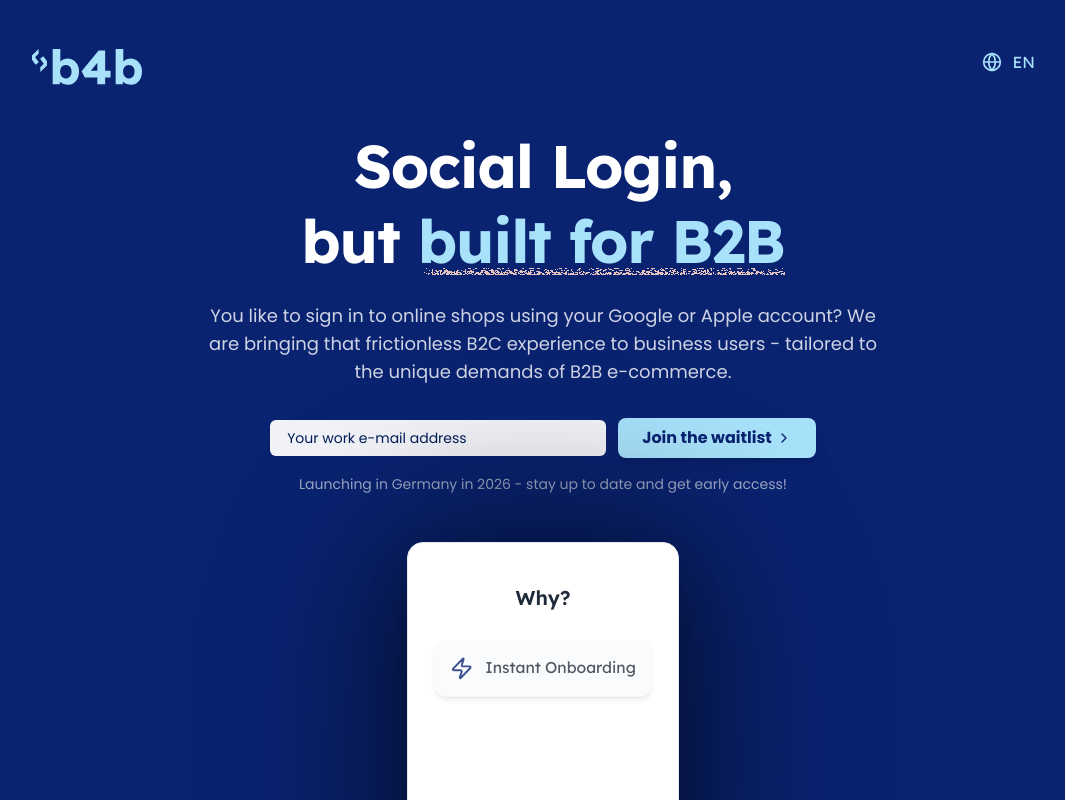
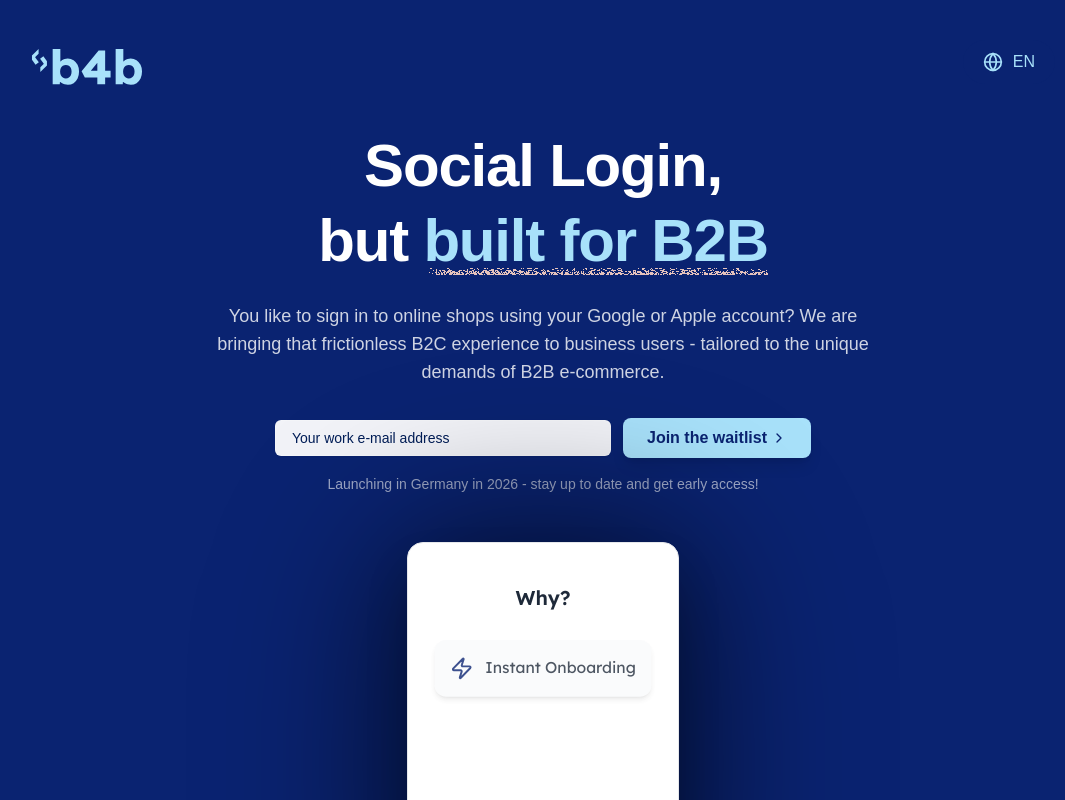
Before and after one commit to ozankuecuek/b4b-website, a Next.js app: page / in a window 1280 px wide. Shown: the top 800 px of the page, without its empty margins (97-1162 px from the left). Built offline with nearby package versions, Linux system fonts and the light colour scheme.

Commit message:
font stable

```diff
--- a/app/globals.css
+++ b/app/globals.css
@@ -1,4 +1,3 @@
-@import url('https://fonts.googleapis.com/css2?family=Lexend:wght@400;600;700&family=Poppins:wght@400;500;700&family=Source+Code+Pro:wght@400;500&display=swap');
 @import "tailwindcss";
 
 @layer base {
@@ -88,7 +87,7 @@
   --radius: var(--radius);
 
   /* Corporate Typography System */
-  --font-primary: 'Lexend', sans-serif;
+  --font-primary: var(--font-lexend), sans-serif;
   --font-secondary: 'Poppins', sans-serif;
   --font-tertiary: 'Source Code Pro', monospace;
 
--- a/app/layout.tsx
+++ b/app/layout.tsx
@@ -1,5 +1,5 @@
 import type { Metadata } from "next";
-import { Geist, Geist_Mono } from "next/font/google";
+import { Geist, Geist_Mono, Lexend } from "next/font/google";
 import "./globals.css";
 import LanguageSelector from "@/components/language-selector"
 
@@ -11,6 +11,12 @@ const geistSans = Geist({
 const geistMono = Geist_Mono({
   variable: "--font-geist-mono",
   subsets: ["latin"],
+});
+
+const lexend = Lexend({
+  variable: "--font-lexend",
+  subsets: ["latin"],
+  weight: ["400", "600", "700"],
 });
 
 export const metadata: Metadata = {
@@ -31,7 +37,7 @@ export default function RootLayout({
   return (
     <html lang="en">
       <body
-        className={`${geistSans.variable} ${geistMono.variable} antialiased`}
+        className={`${lexend.variable} ${geistSans.variable} ${geistMono.variable} antialiased`}
       >
         {/* Language selector precisely aligned to the responsive logo's vertical center */}
         {/* Further vertical alignment refinement to center the selector on the logo */}
```
